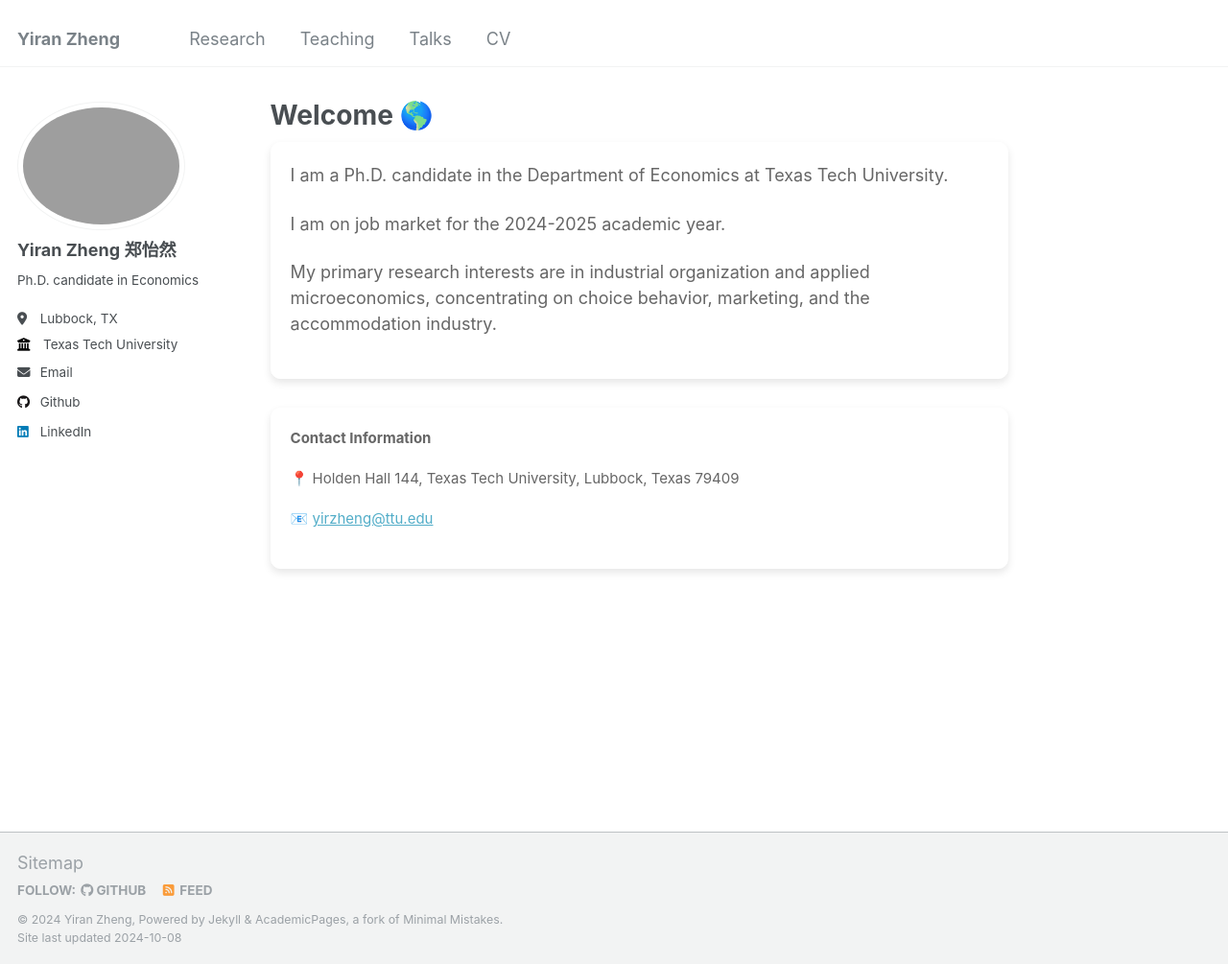
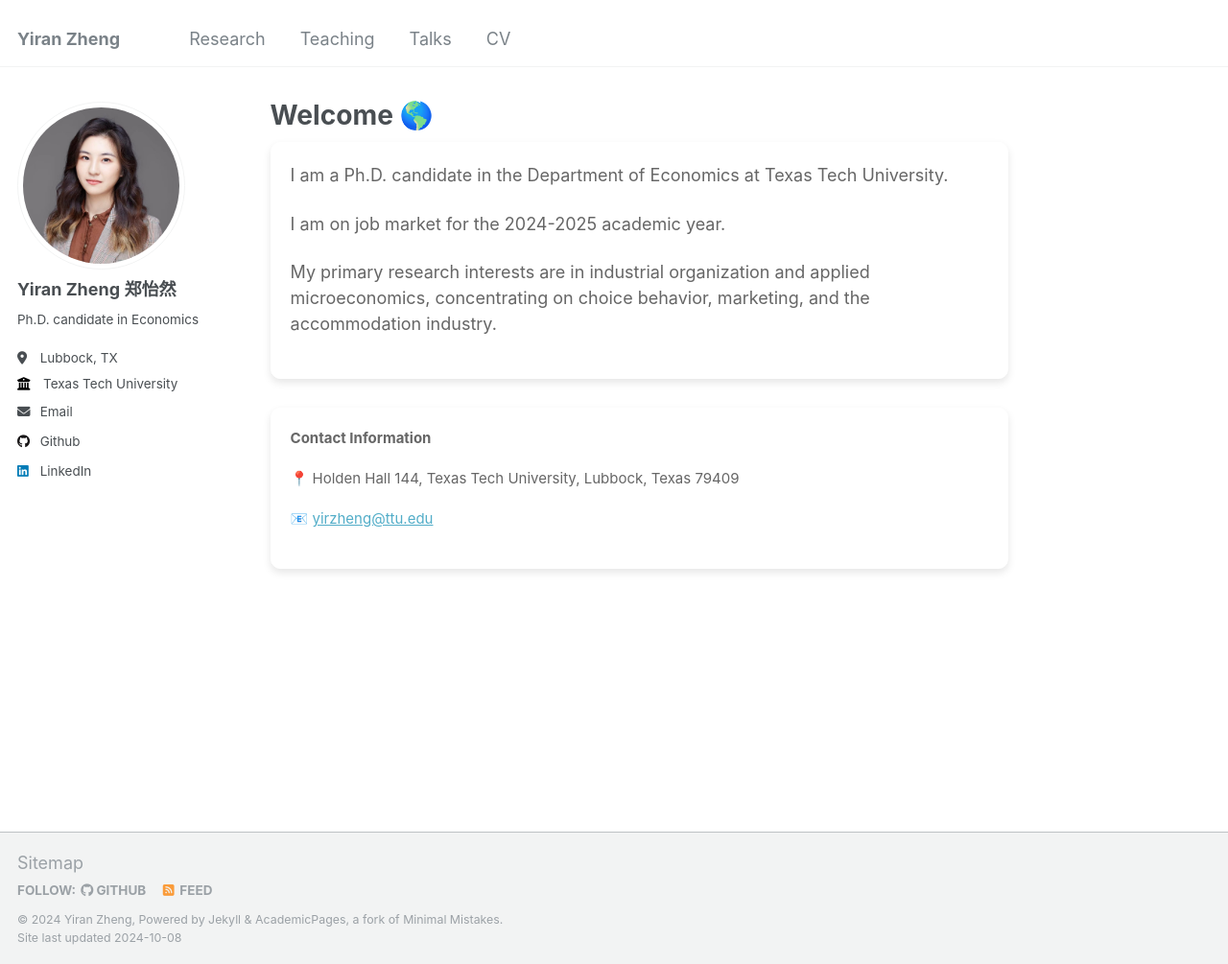
Before and after one commit to yiran-zheng/yiran-zheng.github.io, a Jekyll site: the page built from _pages/about.md, in a window 1280 px wide and 1005 px high. Shown: the whole window at 96% size. Built offline with Jekyll 4.4.1, drawn with Linux system fonts in a browser that asks for light colours.

Commit message:
Update _config.yml

```diff
--- a/_config.yml
+++ b/_config.yml
@@ -22,7 +22,7 @@ repository               : "yiran-zheng/yiran-zheng.github.io"
 #               Additional customization can be done by editing /_includes/author-profile.html
 author:
   # Biographic information
-  avatar           : "../images/pic2.jpg"
+  avatar           : "pic1.png"
   name             : "Yiran Zheng 郑怡然"
   pronouns         : # example: "she/her"
   bio              : "Ph.D. candidate in Economics"
```
